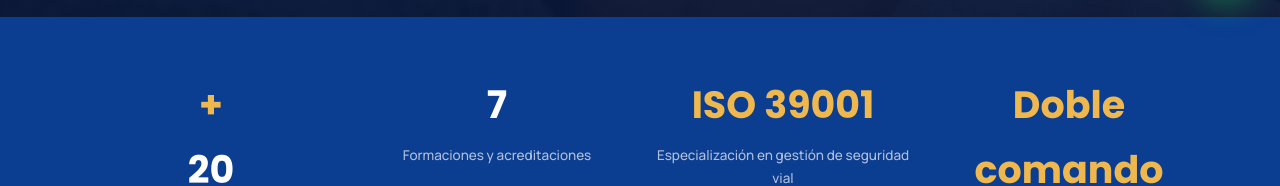
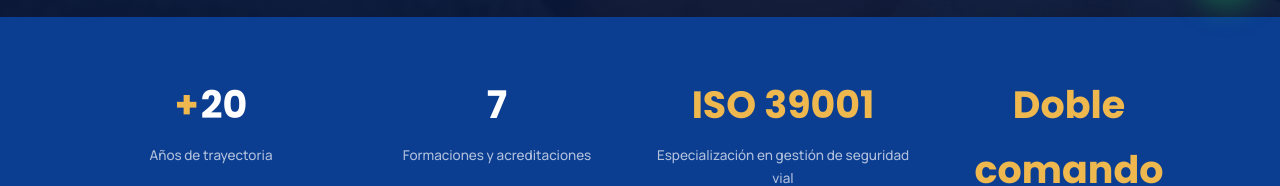
Before and after one commit to luischiruzzopose-hub/Academia-Transev, a plain HTML site: page index.html in a window 1280 px wide. Shown: the part 783-969 px from the top of the page. Drawn offline with Linux system fonts and the light colour scheme.

Commit message:
Add files via upload

```diff
--- a/index.html
+++ b/index.html
@@ -83,7 +83,7 @@
   <section class="stats">
     <div class="container stats-grid">
       <div class="stat-card reveal">
-        <span class="stat-plus">+</span><span class="stat-number" data-count="20">0</span>
+        <div class="stat-value-row"><span class="stat-plus">+</span><span class="stat-number" data-count="20">0</span></div>
         <p class="stat-label">Años de trayectoria</p>
       </div>
       <div class="stat-card reveal delay-1">
--- a/styles.css
+++ b/styles.css
@@ -279,6 +279,8 @@ h1,h2,h3{
   color:var(--white);
 }
 .stat-plus{ font-family:'Poppins',sans-serif; font-weight:700; font-size:clamp(26px,3vw,38px); color:var(--gold); }
+.stat-value-row{ display:flex; align-items:center; justify-content:center; gap:2px; }
+.stat-value-row .stat-number{ display:inline-block; }
 .stat-text{ color:var(--gold); }
 .stat-label{
   margin:6px 0 0;
```
